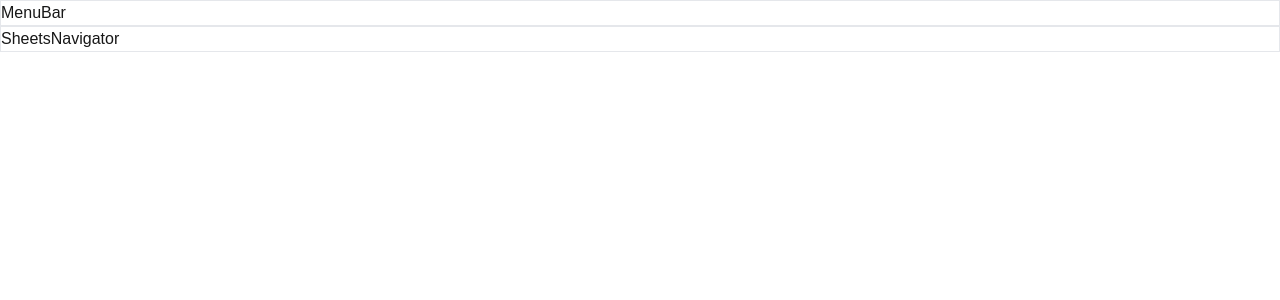
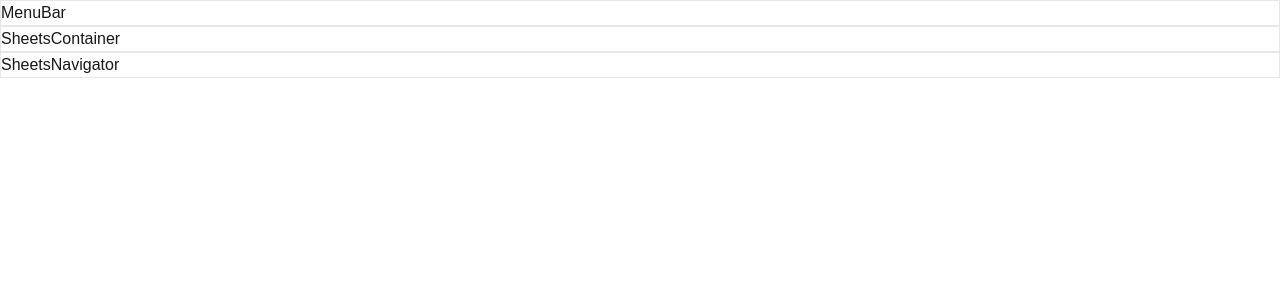
Before and after one commit to srinivasramasamy/sheets, a Next.js app: page / in a window 1280 px wide. Shown: the top 300 px of the page. Built offline with nearby package versions, Linux system fonts and the light colour scheme.

Commit message:
Make sheets home component a flex box

```diff
--- a/src/app/components/SheetsHome.tsx
+++ b/src/app/components/SheetsHome.tsx
@@ -1,12 +1,14 @@
 import MenuBar from "./MenuBar";
+import SheetsContainer from "./SheetsContainer";
 import SheetsNavigator from "./SheetsNavigator";
 
 function SheetsHome() {
   return (
-    <>
+    <div className="flex-col">
       <MenuBar />
+      <SheetsContainer />
       <SheetsNavigator />
-    </>
+    </div>
   );
 }
 
```
